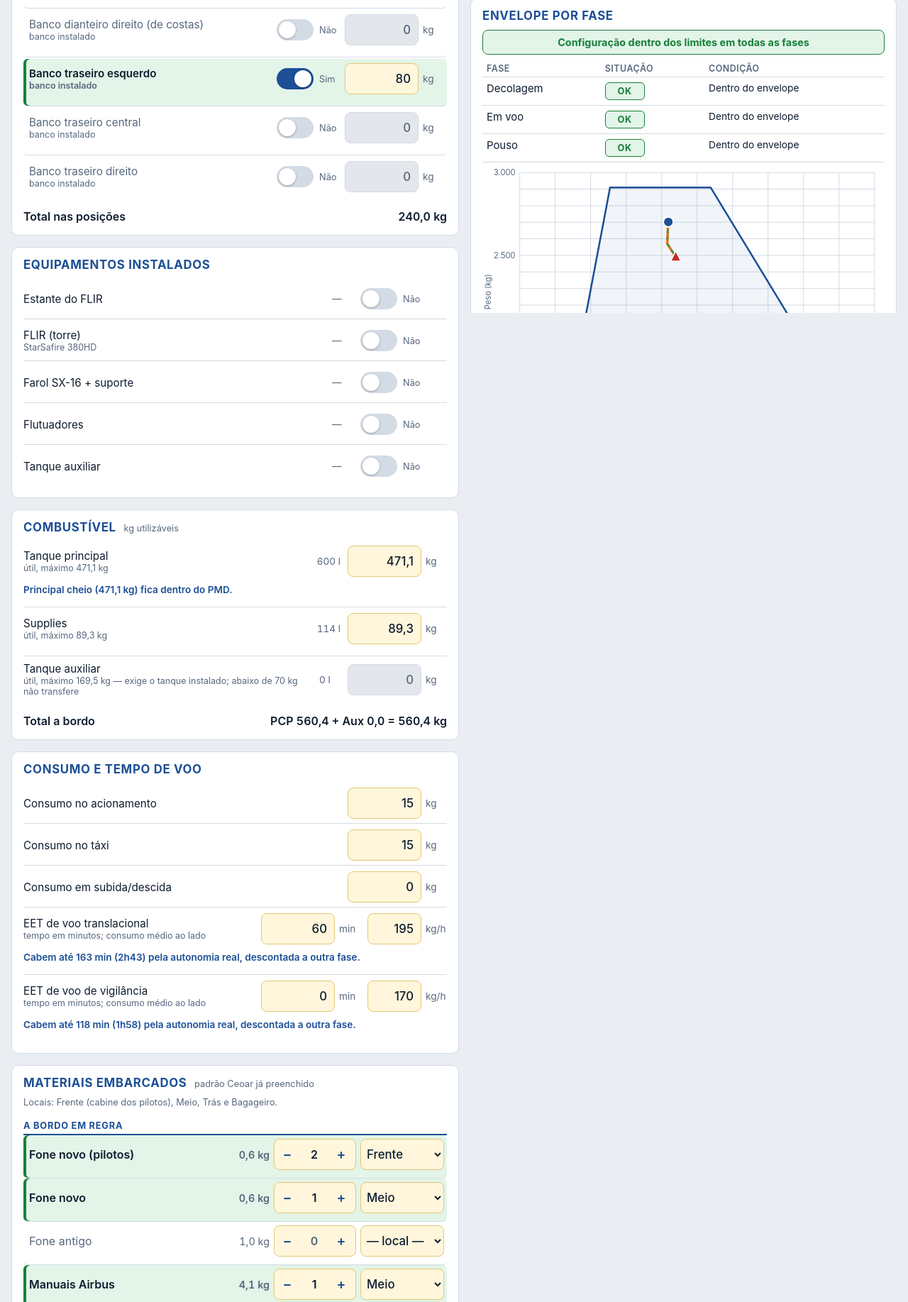
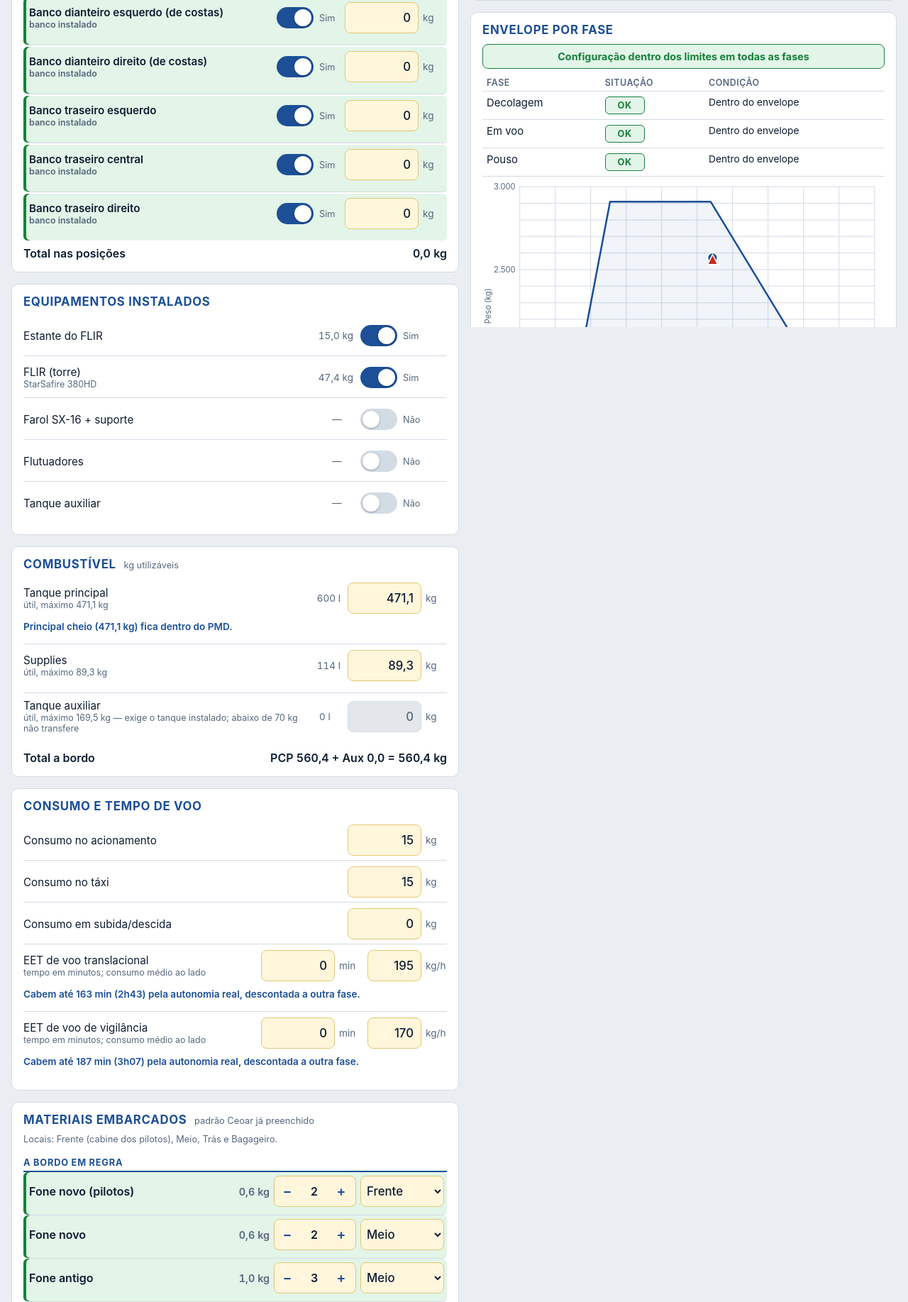
Before and after one commit to JansenFM/pb135, a plain HTML site: page index.html in a window 1280 px wide. Shown: the part 445-2280 px from the top of the page at 71% size. Drawn offline with Linux system fonts and the light colour scheme.

Commit message:
Add files via upload

```diff
--- a/index.html
+++ b/index.html
@@ -120,6 +120,7 @@ input.warnf { border-color: var(--bad); background: var(--bad-bg); color: var(--
 .row.seatrow.on { background: var(--ok-bg); box-shadow: inset 4px 0 0 var(--ok); }
 .row.seatrow.on .lbl { font-weight: 600; }
 .row.seatrow:not(.on) .lbl { color: var(--muted); }
+.mat small.pad { color: var(--muted); font-weight: 500; font-size: .8rem; }
 .mat.on { background: var(--ok-bg); box-shadow: inset 4px 0 0 var(--ok); font-weight: 600; }
 .mat:not(.on) > div:first-child, .mat:not(.on) .kg { color: var(--muted); }
 .mat:not(.on) .step output { color: var(--muted); }
@@ -281,7 +282,7 @@ footer { color: var(--muted); font-size: .78rem; padding: 0 0 24px; max-width: 8
 <div class="modal" id="modal" role="dialog" aria-modal="true" aria-labelledby="modalTitle">
   <div class="box">
     <strong id="modalTitle">Restaurar os valores padrão?</strong>
-    <span>Pesos, equipamentos, combustível, consumos e materiais voltam ao padrão Ceoar.</span>
+    <span>Volta ao padrão Ceoar: pesos dos pilotos e dos bancos zerados (todos os bancos instalados), estante e torre do FLIR instaladas, tanque principal e supplies cheios, sem auxiliar, consumos padrão, EET zerados, materiais "A bordo em regra" incluídos (sacola de bloqueios com 13,9 kg) e "Conforme a missão" zerados.</span>
     <div class="acts"><button type="button" class="btn" id="mNo">Cancelar</button><button type="button" class="btn primary" id="mYes">Restaurar</button></div>
   </div>
 </div>
@@ -687,9 +688,9 @@ function(t){t.__bidiEngine__=t.prototype.__bidiEngine__=function(t){var n,r,i,a,
 
 </script>
 <script>
-/* Motor de cálculo — Peso e Balanceamento EC 135 T2+ — v1.7 (08/11/2026)
+/* Motor de cálculo — Peso e Balanceamento EC 135 T2+ — v1.9 (11/11/2026)
    Regra de consistência: todo limite é comparado com o valor arredondado na mesma precisão em que é exibido
-   (peso 0,01 kg; combustível 0,1 kg). Assim o veredito nunca contradiz o número mostrado. */
+   (peso 0,1 kg; combustível 0,1 kg). Assim o veredito nunca contradiz o número mostrado. */
 const PB = (() => {
   const ANV = {
     'PR-RFA': { W: 1873.06, MX: 1873.06 * 4495, MY: 0, flirModel: 'Ultra 8500', flir: [18.4, 1980], estante: [11, 3413], prov: [15, 3260],
@@ -709,7 +710,7 @@ const PB = (() => {
   const LOCS = ['Frente', 'Meio', 'Trás', 'Bagageiro'];   // Frente = cabine dos pilotos (braço do piloto)
   const LOC_X = { 'Meio': 4320, 'Trás': 4955, 'Bagageiro': 5000 };
   // materiais: primeiro os que, em regra, estão sempre a bordo (BORDO_N itens); depois os conforme a missão
-  const ITEMS = [['Fone novo (pilotos)', 0.6, 2, 'Frente'], ['Fone novo', 0.6, 1, 'Meio'], ['Fone antigo', 1.0, 0, ''],
+  const ITEMS = [['Fone novo (pilotos)', 0.6, 2, 'Frente'], ['Fone novo', 0.6, 2, 'Meio'], ['Fone antigo', 1.0, 3, 'Meio'],
     ['Manuais Airbus', 4.1, 1, 'Meio'], ['Documentos obrigatórios', 1.6, 1, 'Meio'], ['MAPO', 1.2, 1, 'Meio'], ['Diário de bordo', 0.5, 1, 'Meio'],
     ['iPad reserva', 1.2, 1, 'Meio'], ['Checklists Ceoar', 1.8, 1, 'Frente'], ['Material do FLIR', 0.7, 1, 'Trás'],
     ['Sacola de bloqueios', 13.9, 1, 'Bagageiro'], ['Copo coletor', 1.1, 1, 'Bagageiro'], ['Para-sol', 1.1, 1, 'Bagageiro'],
@@ -717,6 +718,8 @@ const PB = (() => {
     ['EcoFlow (bateria + acessórios)', 9.6, 0, ''], ['Bote salva-vidas RAF1108', 16.6, 0, ''], ['Colete salva-vidas Switlik', 1.8, 0, ''],
     ['Outro 1', 0, 0, ''], ['Outro 2', 0, 0, ''], ['Outro 3', 0, 0, ''], ['Outro 4', 0, 0, ''], ['Outro 5', 0, 0, '']];
   const BORDO_N = 13;
+  // itens fixos cujo peso por unidade pode ser alterado (o padrão aparece entre parênteses)
+  const KG_EDIT = ['Sacola de bloqueios'];
   // nomes antigos -> nomes atuais (migração de dados salvos)
   const RENAMED = { 'Bateria portátil': 'Fonte aux portátil' };
   const EDITABLE_FROM = 19; // índice a partir do qual nome e kg/un são editáveis
@@ -736,7 +739,7 @@ const PB = (() => {
   const rnd = (v, d) => { if (!isNum(v)) return v; const p = Math.pow(10, d), a = Math.abs(v); const r = Math.round(Number((a * p).toPrecision(15))) / p; return (v < 0 ? -r : r) + 0; };
   const NF = [0, 1, 2].map(d => new Intl.NumberFormat('pt-BR', { minimumFractionDigits: d, maximumFractionDigits: d }));
   const fmt = (v, d) => NF[d].format(rnd(v, d) + 0);
-  const fmtW = v => fmt(v, 2), fmtF = v => fmt(v, 1), fmtI = v => fmt(v, 0);
+  const fmtW = v => fmt(v, 1), fmtF = v => fmt(v, 1), fmtI = v => fmt(v, 0);
 
   function fuelArm(ms) { // MATCH aproximado + interpolação linear, como na planilha
     let i = 0;
@@ -748,11 +751,12 @@ const PB = (() => {
 
   function defaults() {
     return {
-      anv: 'PR-RFC', pcd: 80, pce: 80,
-      seats: SEATS.map((s, i) => ({ inst: i === 2 ? 'S' : 'N', w: i === 2 ? 80 : 0 })),
-      equip: { estante: 'N', flir: 'N', sx16: 'N', floats: 'N', auxtk: 'N' },
+      // padrão Ceoar: pesos a preencher (zerados), todos os bancos instalados, estante e torre do FLIR, tanques cheios sem auxiliar
+      anv: 'PR-RFC', pcd: 0, pce: 0,
+      seats: SEATS.map(() => ({ inst: 'S', w: 0 })),
+      equip: { estante: 'S', flir: 'S', sx16: 'N', floats: 'N', auxtk: 'N' },
       mats: ITEMS.map(([name, kg, qty, loc]) => ({ name, kg, qty, loc })),
-      main: 471.1, sup: 89.3, aux: 0, acion: 15, taxi: 15, proc: 0, eetT: 60, ct: 195, eetV: 0, cv: 170,
+      main: 471.1, sup: 89.3, aux: 0, acion: 15, taxi: 15, proc: 0, eetT: 0, ct: 195, eetV: 0, cv: 170,
       cfg: { assento: 'H110', prov: 'N', seatW: 11, dens: 0.785, op: { inst: 'N', w: 0, lado: 'LH', furo: 30, seatW: 11 } },
     };
   }
@@ -853,7 +857,7 @@ const PB = (() => {
     const where = p => (p.fr === 0 ? 'na decolagem' : p.fr === 1 ? 'no pouso' : `em voo, com ${Math.round(p.ms)} kg no principal+supplies`);
     const dep = traj.A[0], arrA = traj.A[100], arrF = traj.F[100];
     const W_DEP = dep.W, W_ARR = arrA.W;
-    const W_DEP_C = rnd(W_DEP, 2);          // peso de decolagem, na precisão exibida
+    const W_DEP_C = rnd(W_DEP, 1);          // peso de decolagem, na precisão exibida
     const PMD_OUT = W_DEP_C > LIM.PMD;
     const near = p => Math.min(p.X - fwdLim(W_ARR), aftLim(W_ARR) - p.X);
     const X_ARR = near(arrA) <= near(arrF) ? arrA.X : arrF.X;
@@ -945,14 +949,15 @@ const PB = (() => {
     // máximo no principal para ficar no PMD (mesma conta da planilha: ARREDONDAR.PARA.BAIXO com 1 casa)
     const trunc1 = x => Math.trunc(Number((x * 10).toPrecision(15))) / 10 + 0;
     const PMD_ROOM = LIM.PMD - (W_DEP - MS0);                       // quanto cabe de principal + supplies − acionamento
-    const MAIN_MAX = trunc1(PMD_ROOM - N(s.sup) + N(s.acion) + 1e-9);
+    const TOL = 0.05 - 1e-6;
+    const MAIN_MAX = trunc1(PMD_ROOM - N(s.sup) + N(s.acion) + TOL);
     // leitura do PCP (motor ligado, supplies cheios) em que a aeronave fica no PMD
     const PCP_PMD_RAW = PMD_ROOM - N(s.sup);
-    const PCP_PMD = PCP_PMD_RAW < 0 ? null : trunc1(PCP_PMD_RAW + 1e-9);
+    const PCP_PMD = PCP_PMD_RAW + TOL < 0 ? null : trunc1(PCP_PMD_RAW + TOL);
     const pcpPMDtxt = PCP_PMD === null ? 'impossível' : PCP_PMD >= LIM.MAX_MAIN ? 'tanque cheio cabe' : fmtF(PCP_PMD);
     let mainHint;
     if (PMD_OUT) {
-      if (PMD_ROOM < 0) mainHint = `Peso acima do PMD mesmo com principal e supplies vazios: retire ${fmtW(-PMD_ROOM)} kg de carga.`;
+      if (PMD_ROOM + TOL < 0) mainHint = `Peso acima do PMD mesmo com principal e supplies vazios: retire ${fmtW(-PMD_ROOM)} kg de carga.`;
       else if (MAIN_MAX < 0) mainHint = 'Peso acima do PMD mesmo com o principal vazio: reduza os supplies ou retire carga.';
       else mainHint = `Para voltar ao PMD: no máximo ${fmtF(MAIN_MAX)} kg no tanque principal (hoje ${fmtF(N(s.main))} kg).` + (PCP_PMD !== null ? ` Com o motor já ligado: decole quando o PCP marcar até ${fmtF(PCP_PMD)} kg.` : '');
     } else mainHint = MAIN_MAX >= LIM.MAX_MAIN ? `Principal cheio (${fmtF(LIM.MAX_MAIN)} kg) fica dentro do PMD.` : `Máximo no principal sem passar do PMD: ${fmtF(MAIN_MAX)} kg.`;
@@ -968,7 +973,7 @@ const PB = (() => {
       ],
       phases: [['Decolagem', ph.D], ['Em voo', ph.V], ['Pouso', ph.P]].map(([t, p], i) => [t, p.out ? 'FORA' : 'OK', phSum(p, 'DVP'[i])]),
       envBanner: ENV_OUT ? 'ENVELOPE EM VERMELHO: CONFIGURAÇÃO FORA DOS LIMITES' : 'Configuração dentro dos limites em todas as fases',
-      nums: [['Peso (kg)', fmtW(W_DEP_C), fmtW(rnd(W_ARR, 2))], ['Combustível a bordo (kg)', fmtF(dep.ax + TRAP + dep.ms), fmtF(Math.max(FUEL_ARR_C, 0) + TRAP)], ['Tanque principal (kg)', fmtF(PCP_DEP), fmtF(PCP_ARR)], ['PCP para decolar no PMD (kg)', pcpPMDtxt, '']],
+      nums: [['Peso (kg)', fmtW(W_DEP_C), fmtW(rnd(W_ARR, 1))], ['Combustível a bordo (kg)', fmtF(dep.ax + TRAP + dep.ms), fmtF(Math.max(FUEL_ARR_C, 0) + TRAP)], ['Tanque principal (kg)', fmtF(PCP_DEP), fmtF(PCP_ARR)], ['PCP para decolar no PMD (kg)', pcpPMDtxt, '']],
       dispPMD: fmtW(LIM.PMD - W_DEP_C),
       alerts: errs.map(([w, m]) => ({ kind: 'erro', where: w, text: m })).concat(envAlerts, warns),
       autMsg: aut.msg,
@@ -995,7 +1000,7 @@ const PB = (() => {
     return w;
   }
   function fmt1(v) { return (Math.round(v * 10) / 10).toLocaleString('pt-BR', { minimumFractionDigits: 1, maximumFractionDigits: 1 }); }
-  return { ANV, SEAT_MODEL, SEATS, LOCS, ITEMS, BORDO_N, RENAMED, EDITABLE_FROM, LIM, POLY, fwdLim, aftLim, defaults, compute, errors, fmt1, fmt, rnd, N, isNum };
+  return { ANV, SEAT_MODEL, SEATS, LOCS, ITEMS, BORDO_N, KG_EDIT, RENAMED, EDITABLE_FROM, LIM, POLY, fwdLim, aftLim, defaults, compute, errors, fmt1, fmt, rnd, N, isNum };
 })();
 if (typeof module !== 'undefined') module.exports = PB;
 
@@ -1338,6 +1343,11 @@ const PBPDF = (() => {
         } else { const nm = document.createElement('div'); nm.textContent = m.name; d.appendChild(nm); }
         const kg = numField('mk-' + i, () => S.mats[i].kg, v => S.mats[i].kg = v, v => v < 0 ? 'Informe uma massa maior ou igual a zero.' : '');
         kg.className = 'n kgi'; kg.setAttribute('aria-label', 'kg por unidade'); const kw = document.createElement('div'); kw.className = 'kgw'; kw.appendChild(kg); d.appendChild(kw);
+      } else if (PB.KG_EDIT.includes(PB.ITEMS[i][0])) {
+        // item fixo com peso ajustável (ex.: sacola de bloqueios), com o padrão entre parênteses
+        const nm = document.createElement('div'); nm.innerHTML = `${esc(m.name)} <small class="pad">(padrão ${f1(PB.ITEMS[i][1])} kg)</small>`; d.appendChild(nm);
+        const kg = numField('mk-' + i, () => S.mats[i].kg, v => S.mats[i].kg = v, v => v < 0 ? 'Informe uma massa maior ou igual a zero.' : '');
+        kg.className = 'n kgi'; kg.setAttribute('aria-label', 'kg por unidade'); const kw = document.createElement('div'); kw.className = 'kgw'; kw.appendChild(kg); d.appendChild(kw);
       } else {
         const nm = document.createElement('div'); nm.textContent = m.name; d.appendChild(nm);
         const kg = document.createElement('div'); kg.className = 'kg num'; kg.textContent = f1(m.kg) + ' kg'; d.appendChild(kg);
@@ -1345,11 +1355,24 @@ const PBPDF = (() => {
       const stp = document.createElement('div'); stp.className = 'step';
       stp.innerHTML = `<button type="button" aria-label="Diminuir ${esc(m.name)}">−</button><output id="mq-${i}">${m.qty}</output><button type="button" aria-label="Aumentar ${esc(m.name)}">+</button>`;
       const [bm, , bp] = stp.children;
-      bm.onclick = () => { if (S.mats[i].qty > 0) { S.mats[i].qty--; stp.querySelector('output').textContent = S.mats[i].qty; update(); } };
+      bm.onclick = () => {
+        if (S.mats[i].qty > 0) {
+          S.mats[i].qty--;
+          // "Conforme a missão": ao zerar, o item volta ao estado inicial (local, peso e descrição)
+          if (S.mats[i].qty === 0 && i >= PB.BORDO_N) {
+            S.mats[i].loc = ''; d.querySelector('select').value = '';
+            if (i >= PB.EDITABLE_FROM) {
+              S.mats[i].kg = 0; S.mats[i].name = PB.ITEMS[i][0];
+              if ($('mk-' + i)) $('mk-' + i).value = fmtIn(0); if ($('mn-' + i)) $('mn-' + i).value = S.mats[i].name;
+            }
+          }
+          stp.querySelector('output').textContent = S.mats[i].qty; update();
+        }
+      };
       bp.onclick = () => { S.mats[i].qty++; if (!S.mats[i].loc) { S.mats[i].loc = 'Meio'; d.querySelector('select').value = 'Meio'; toast(`${S.mats[i].name}: local "Meio" atribuído; ajuste se necessário.`); } stp.querySelector('output').textContent = S.mats[i].qty; update(); };
       d.appendChild(stp);
       const sel = document.createElement('select'); sel.id = 'ml-' + i; sel.setAttribute('aria-label', 'Local de ' + m.name);
-      sel.innerHTML = '<option value="">— local —</option>' + PB.LOCS.map(l => `<option ${m.loc === l ? 'selected' : ''}>${l}</option>`).join('');
+      sel.innerHTML = '<option value="">Local</option>' + PB.LOCS.map(l => `<option ${m.loc === l ? 'selected' : ''}>${l}</option>`).join('');
       sel.onchange = () => { S.mats[i].loc = sel.value; update(); };
       d.appendChild(sel);
       const e = document.createElement('div'); e.className = 'err'; e.id = 'me-' + i; d.appendChild(e);
--- a/sw.js
+++ b/sw.js
@@ -1,5 +1,5 @@
 /* Service worker: guarda o app no aparelho para uso sem internet */
-const CACHE = 'pb-ec135-v1.7-2026-11-08';
+const CACHE = 'pb-ec135-v1.9-2026-11-11';
 const FILES = ['./', './index.html', './manifest.webmanifest', './icon-192.png', './icon-512.png', './apple-touch-icon.png'];
 self.addEventListener('install', e => { e.waitUntil(caches.open(CACHE).then(c => c.addAll(FILES)).then(() => self.skipWaiting())); });
 self.addEventListener('activate', e => { e.waitUntil(caches.keys().then(ks => Promise.all(ks.filter(k => k !== CACHE).map(k => caches.delete(k)))).then(() => self.clients.claim())); });
```
